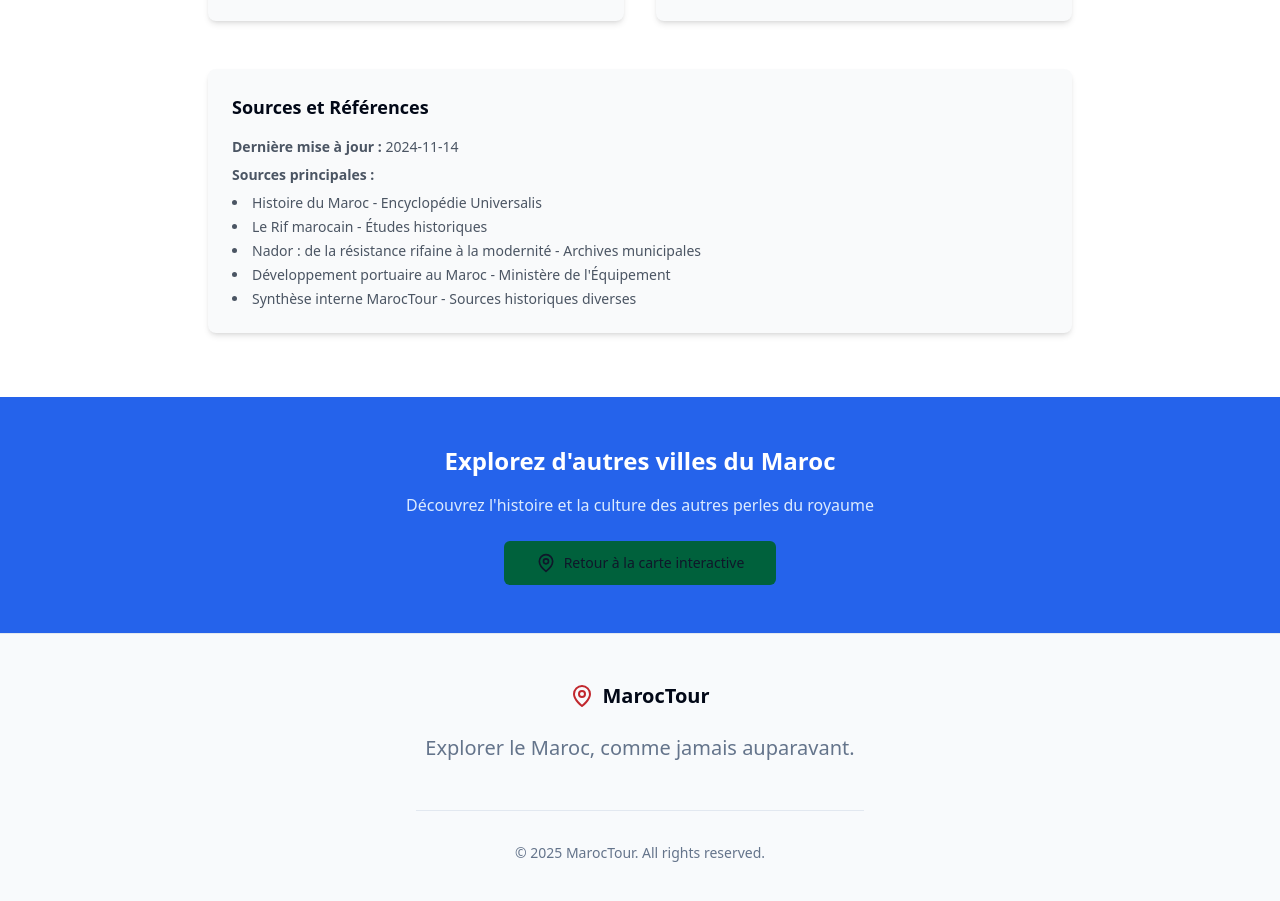
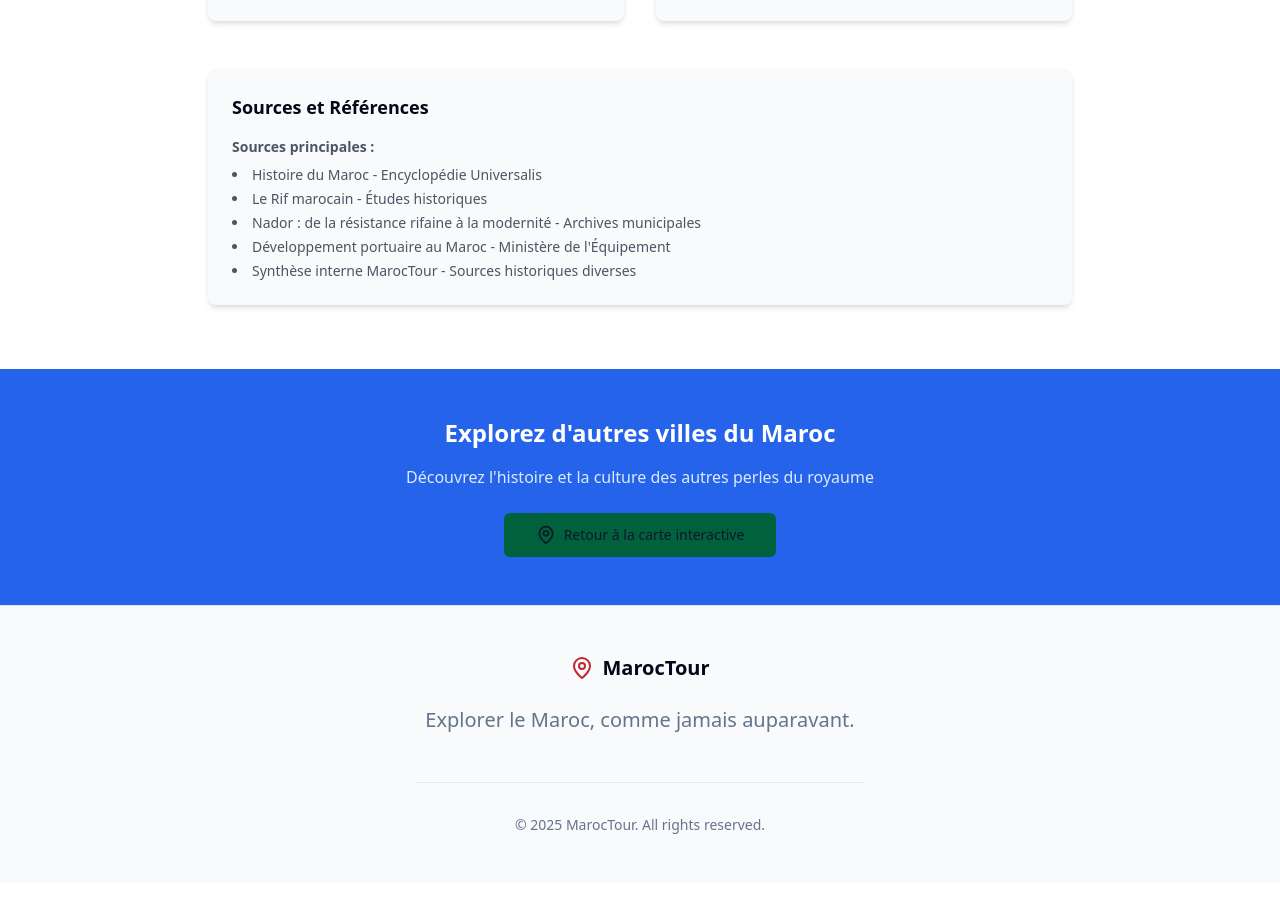
Before and after one commit to amn-sdk/MarocTour, a Next.js app in the folder apps/web/: page /en/city/nador in a window 1280 px wide. Shown: the part 4720-5621 px from the top of the page. Built offline with nearby package versions, Linux system fonts and the light colour scheme; no server answers.

Commit message:
fix(frontend): remove last update/date from Nador sources section

```diff
--- a/apps/web/app/[locale]/city/nador/nador-client.tsx
+++ b/apps/web/app/[locale]/city/nador/nador-client.tsx
@@ -331,7 +331,7 @@ export default function NadorPageClient() {
           <div className="mt-12 bg-gray-50 rounded-lg shadow-md p-6">
             <h3 className="text-lg font-bold mb-4">Sources et Références</h3>
             <div className="text-sm text-gray-600 space-y-2">
-              <p><strong>Dernière mise à jour :</strong> {data.meta.last_updated}</p>
+
               <div>
                 <strong>Sources principales :</strong>
                 <ul className="list-disc list-inside mt-2 space-y-1">
```
